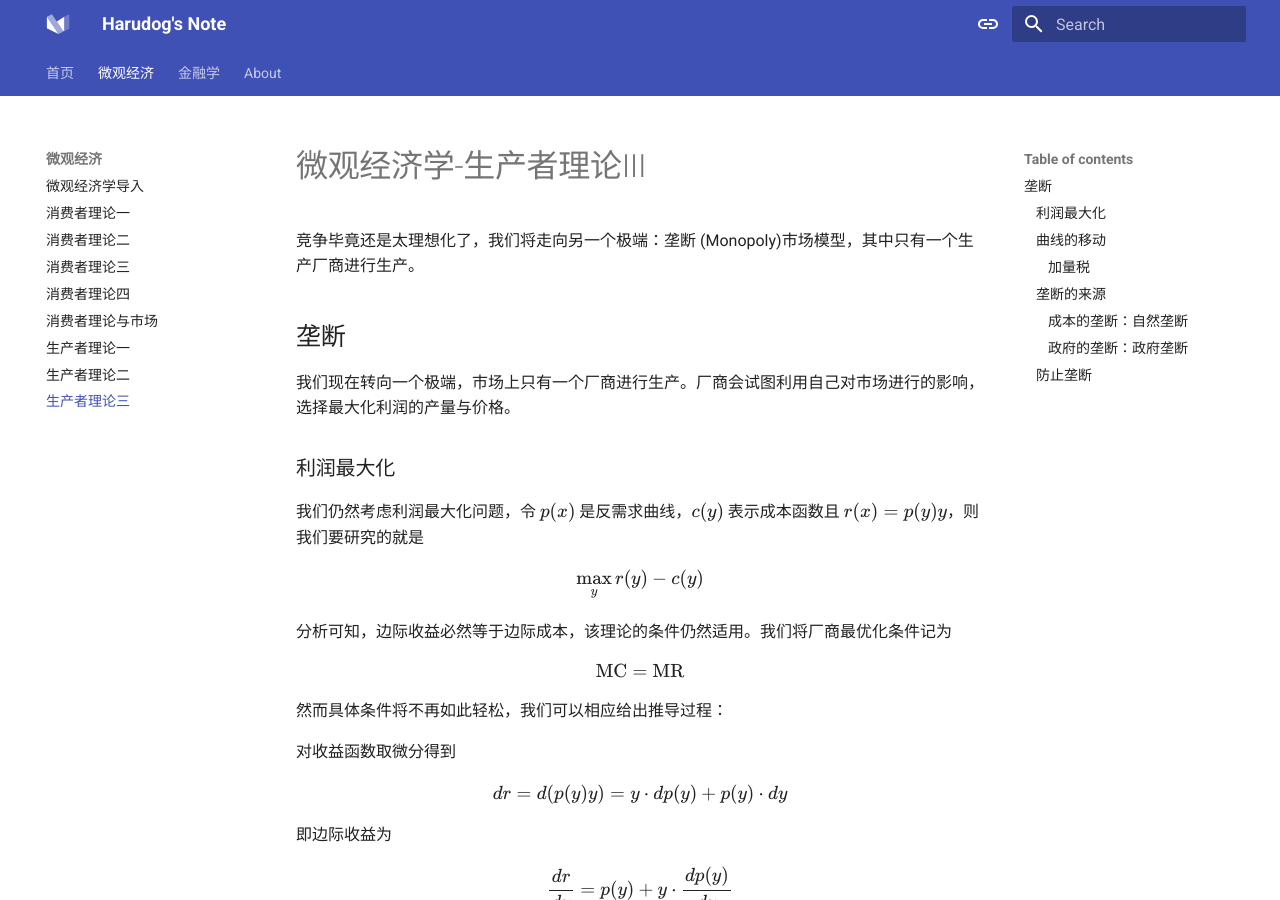
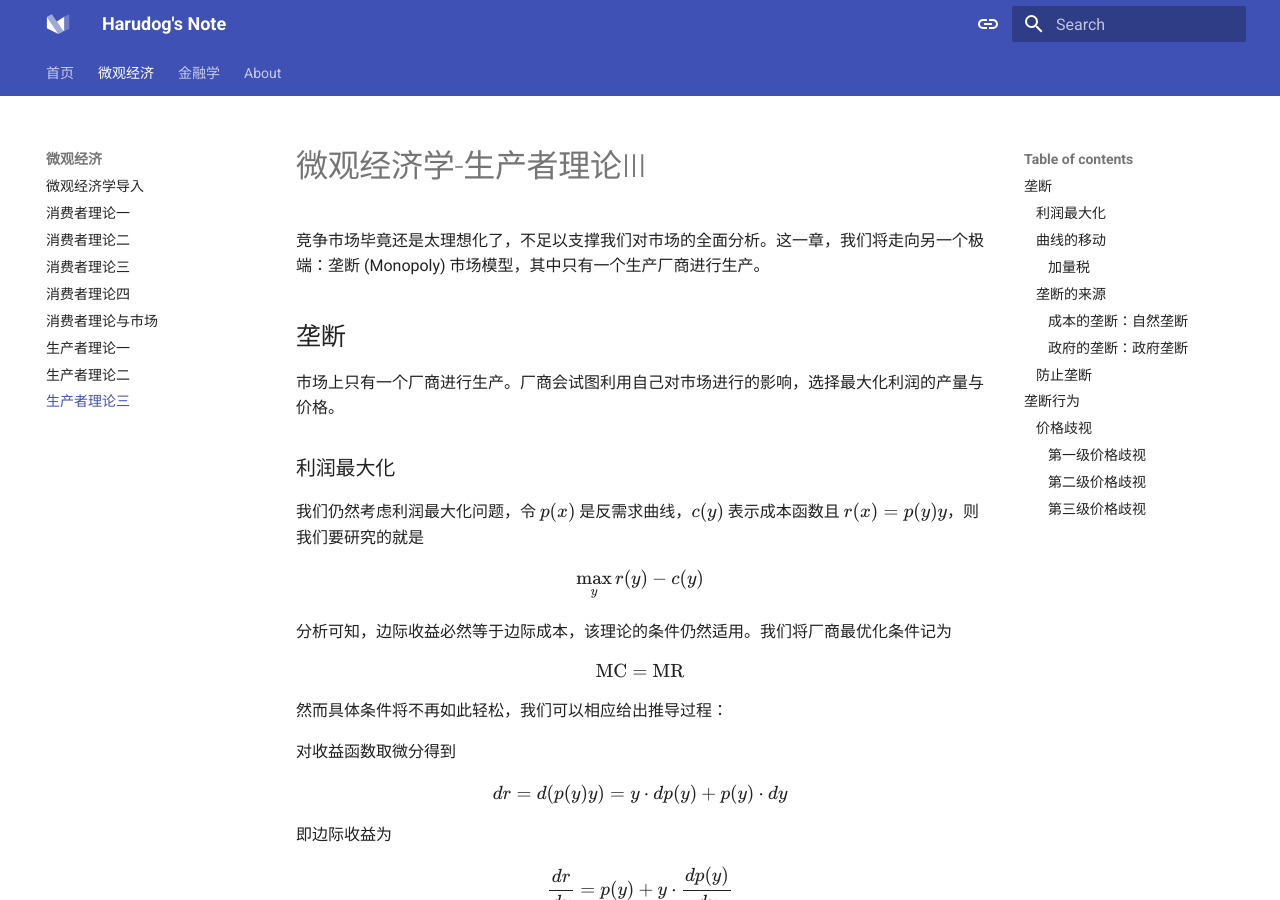
Before and after one commit to HarudogMyLand/FuckEconomicNote, an MkDocs documentation site: the page built from docs/microeco/tutorial9.md, in a window 1280 px wide and 900 px high. Built offline with MkDocs 1.6.1 and Material for MkDocs 9.7.7, drawn with Linux system fonts in a browser that asks for light colours; some of the changed text lies outside the part shown.

Commit message:
Update tutorial9.md

```diff
--- a/docs/microeco/tutorial9.md
+++ b/docs/microeco/tutorial9.md
@@ -1,10 +1,10 @@
 # 微观经济学-生产者理论III
 
-竞争毕竟还是太理想化了，我们将走向另一个极端：垄断 (Monopoly)市场模型，其中只有一个生产厂商进行生产。
+竞争市场毕竟还是太理想化了，不足以支撑我们对市场的全面分析。这一章，我们将走向另一个极端：垄断 (Monopoly) 市场模型，其中只有一个生产厂商进行生产。
 
 ## 垄断
 
-我们现在转向一个极端，市场上只有一个厂商进行生产。厂商会试图利用自己对市场进行的影响，选择最大化利润的产量与价格。
+市场上只有一个厂商进行生产。厂商会试图利用自己对市场进行的影响，选择最大化利润的产量与价格。
 
 ### 利润最大化
 
@@ -89,9 +89,27 @@
 
 例如专利的申请，在这里研发需要投入巨量的固定成本，相应的，政府将会对这种投入成本的行为进行“回应”：20年左右的垄断权。
 
-垄断并不代表规范分析就得出了“坏”的结论，然而它确实造成了效率上的低效。
+垄断并不代表规范分析就得出了“坏”的结论，然而它确实造成了效率上的低效。存在 “无谓损失”（Deadweight Loss，DWL）。
 
 ### 防止垄断
 
 1. 政府干预
 2. 引入竞争
+
+## 垄断行为
+
+### 价格歧视
+
+- 第一级价格歧视
+- 第二级价格歧视
+- 第三级价格歧视
+
+#### 第一级价格歧视
+
+即完全价格歧视，每个单位产品都出售给对其评价最高且支付意愿最高的人。
+
+#### 第二级价格歧视
+
+即非线性定价，每单位产品价格不是不变，而是取决于购买的数量。
+
+#### 第三级价格歧视
```
